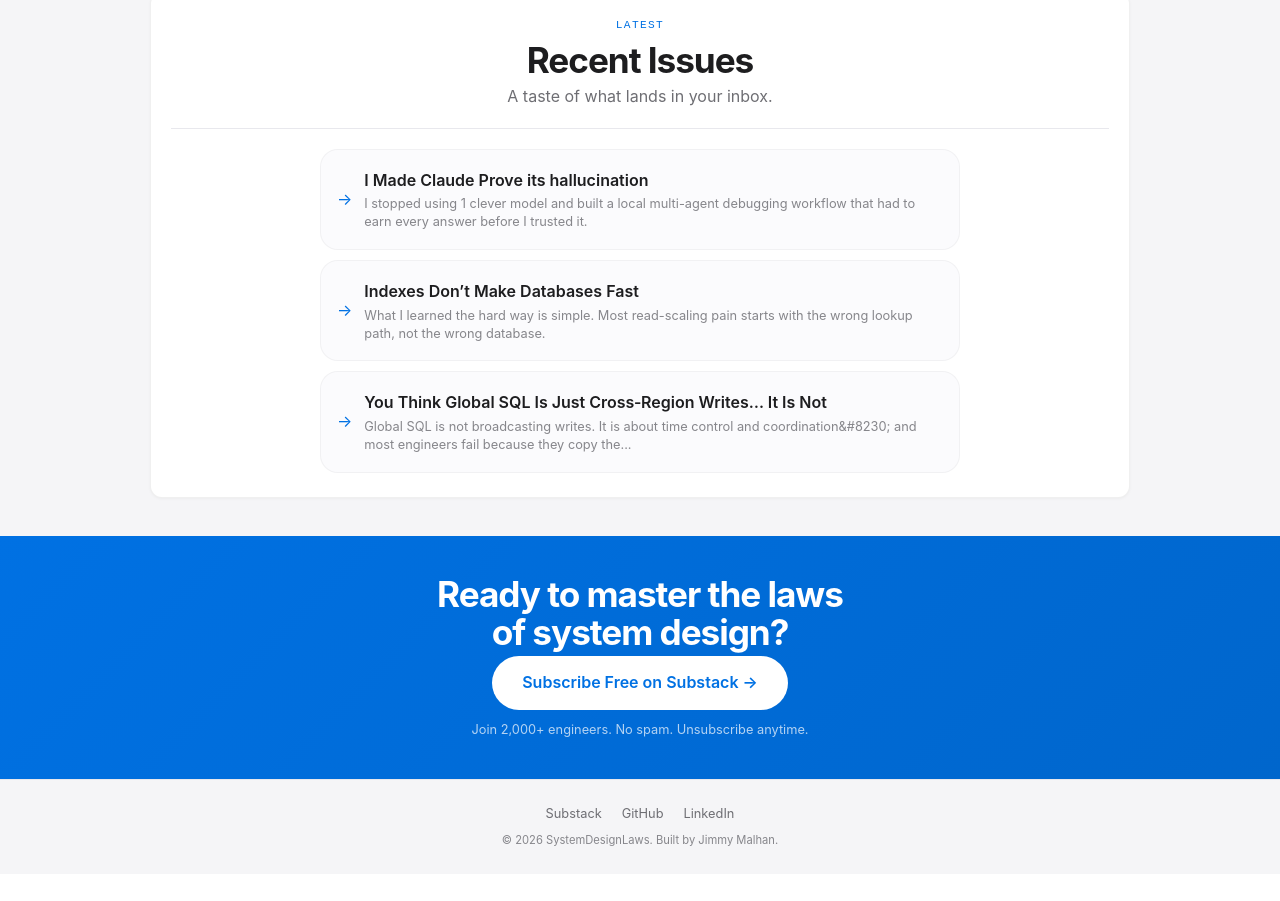
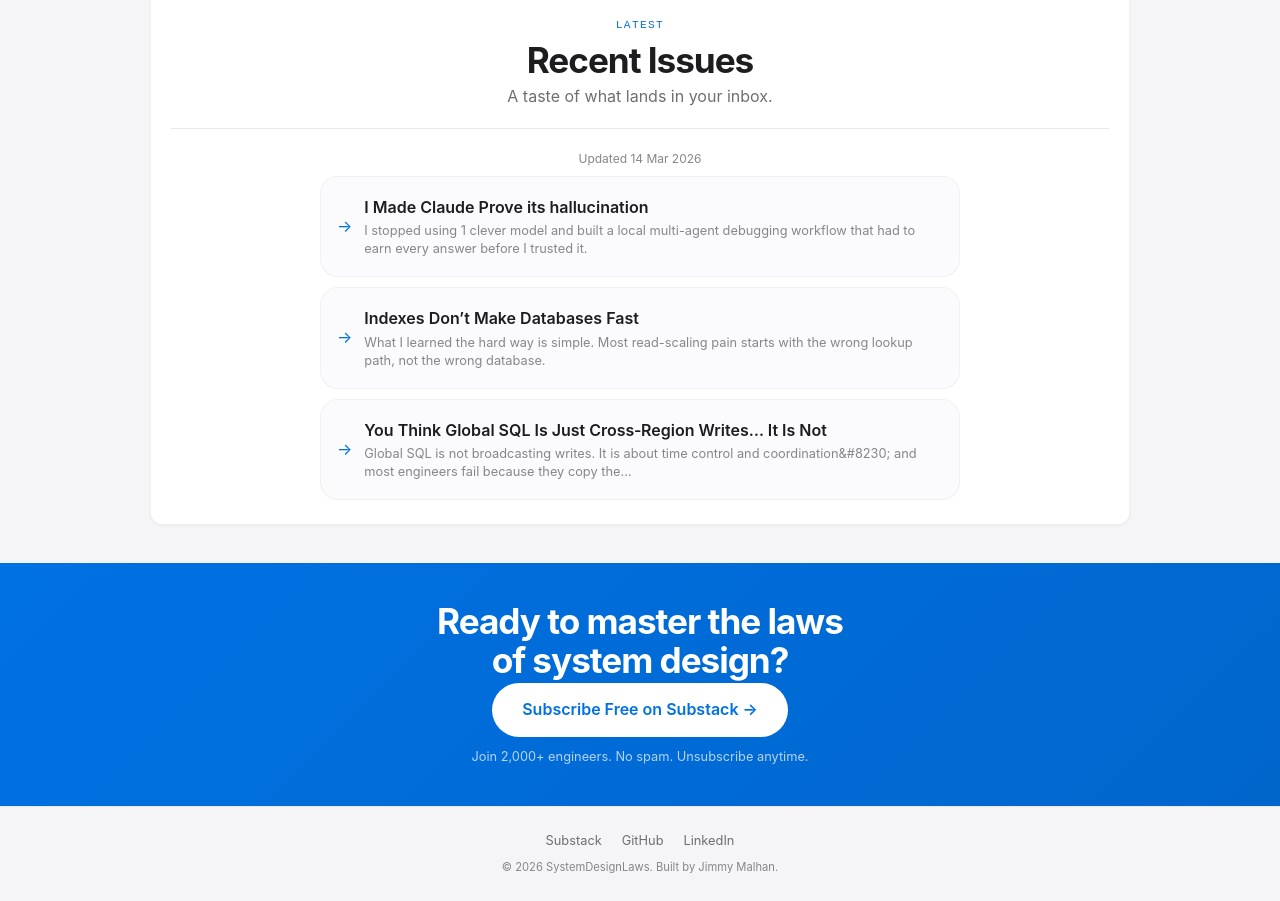
Before and after one commit to jimmymalhan/systemdesignlaws.xyz, a plain HTML site: page index.html in a window 1280 px wide. Shown: the part 1655-2556 px from the top of the page. Before the commit the page ends 2529 px from the top, so only its background shows below. Drawn offline with Linux system fonts and the light colour scheme.

Commit message:
feat: add Last updated timestamp to Recent Issues, rigorous tests, workflow rule

```diff
--- a/index.html
+++ b/index.html
@@ -500,6 +500,13 @@
       line-height: 1.4;
     }
 
+    #recent-updated {
+      font-size: 0.75rem;
+      color: var(--gray-400);
+      text-align: center;
+      margin-bottom: 8px;
+    }
+
     /* ── FINAL CTA ── */
     .section--accent .section-heading {
       color: #fff;
@@ -723,6 +730,7 @@
         <h2 class="section-heading reveal">Recent Issues</h2>
         <p class="section-subtitle reveal">A taste of what lands in your inbox.</p>
       </header>
+      <div id="recent-updated"></div>
       <script type="application/json" id="recent-posts-data">{"posts":[{"title":"I Made Claude Prove its hallucination","url":"https://systemdesignlaws.substack.com/p/i-made-claude-prove-its-hallucination","description":"I stopped using 1 clever model and built a local multi-agent debugging workflow that had to earn every answer before I trusted it."},{"title":"Indexes Don't Make Databases Fast","url":"https://systemdesignlaws.substack.com/p/indexes-dont-make-databases-fast","description":"What I learned the hard way is simple. Most read-scaling pain starts with the wrong lookup path, not the wrong database."},{"title":"You Think Global SQL Is Just Cross-Region Writes… It Is Not","url":"https://systemdesignlaws.substack.com/p/you-think-global-sql-is-just-crossregion","description":"Global SQL is not broadcasting writes. It is about time control and coordination… and most engineers fail because they copy the API instead of the model."}]}</script>
       <div class="recent-list" id="recent-list"></div>
       </div>
@@ -763,6 +771,16 @@
       return d.innerHTML;
     }
 
+    function humanizeDate(isoStr) {
+      if (!isoStr || typeof isoStr !== 'string') return '';
+      try {
+        var d = new Date(isoStr);
+        if (isNaN(d.getTime())) return '';
+        var months = ['Jan','Feb','Mar','Apr','May','Jun','Jul','Aug','Sep','Oct','Nov','Dec'];
+        return d.getDate() + ' ' + months[d.getMonth()] + ' ' + d.getFullYear();
+      } catch (e) { return ''; }
+    }
+
     function renderPosts(list, posts) {
       if (!list || !posts || posts.length === 0) return false;
       list.innerHTML = posts.map(function(post, i) {
@@ -789,6 +807,11 @@
         .then(function(data) {
           var fetched = Array.isArray(data) ? data : (data.posts || []);
           if (fetched.length > 0) renderPosts(list, fetched);
+          var updatedEl = document.getElementById('recent-updated');
+          if (updatedEl && data && data.updated) {
+            var str = humanizeDate(data.updated);
+            if (str) updatedEl.textContent = 'Updated ' + str;
+          }
         }).catch(function() {});
     })();
   </script>
```
Also changed, not shown: .github/workflows/test.yml, 2 other files.
